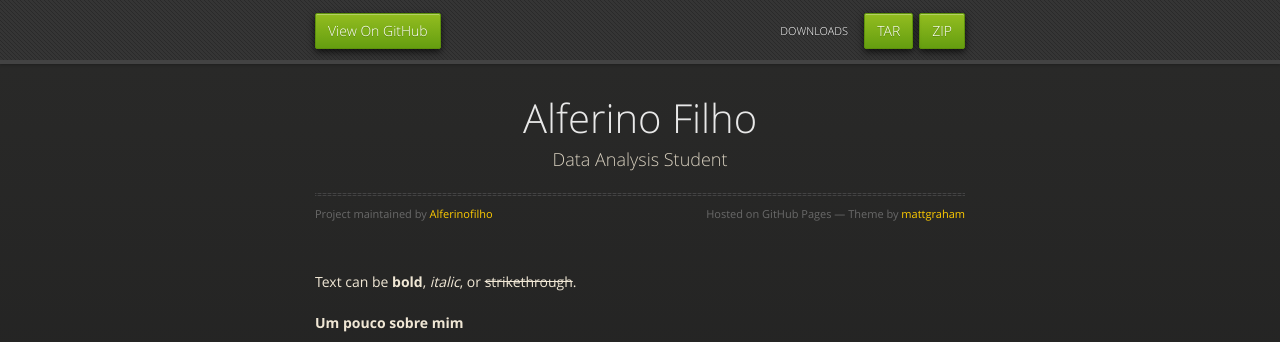
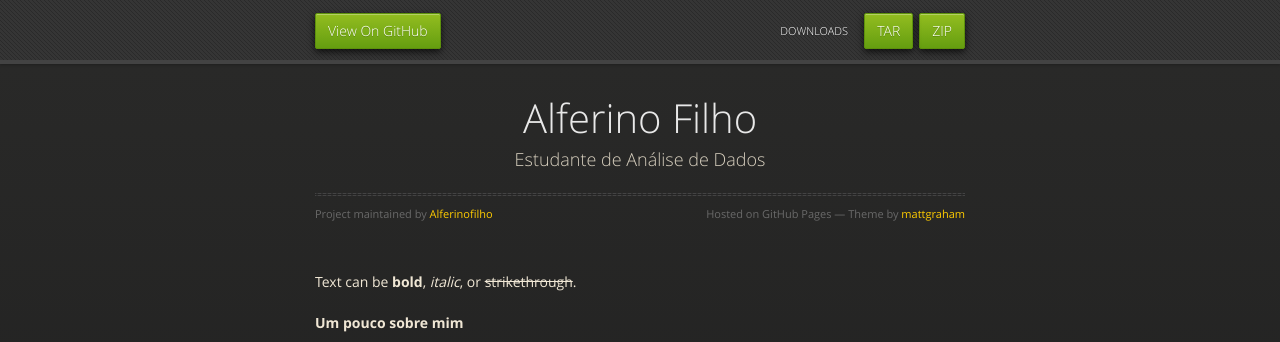
Before and after one commit to Alferinofilho/alferinofilho.github.io, a Jekyll site: the page built from index.md, in a window 1280 px wide and 900 px high. Shown: the top 342 px of the window. Built offline with Jekyll 4.4.1, drawn with Linux system fonts in a browser that asks for light colours.

Commit message:
Personalização 1

```diff
--- a/_config.yml
+++ b/_config.yml
@@ -1,5 +1,5 @@
 title: Alferino Filho
-description: Data Analysis Student
+description: Estudante de Análise de Dados
 show_downloads: true
 google_analytics:
 theme: jekyll-theme-midnight
```
